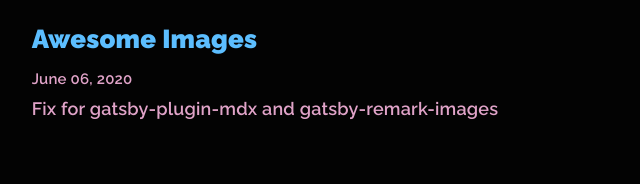
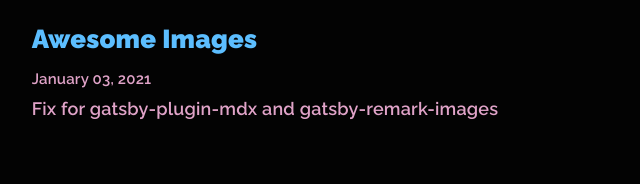
Before and after one commit to metalandcoffee/the-metalhead-dev, a Gatsby site: page /blog/ in a window 1280 px wide. Shown: the part 327-511 px from the top of the page, 254-894 px from the left. Built offline with nearby package versions, Linux system fonts and the light colour scheme; Gatsby itself is replaced by a stand-in of ours; some packages are replaced by stand-ins of ours.

Commit message:
Update Blog “awesome-images”

```diff
--- a/content/blog/awesome-images.md
+++ b/content/blog/awesome-images.md
@@ -1,6 +1,6 @@
 ---
 path: awesome-images
-date: 2020-06-06T01:22:55.506Z
+date: 2021-01-03T02:22:55.506Z
 title: Awesome Images
 description: Fix for gatsby-plugin-mdx and gatsby-remark-images
 ---
```
